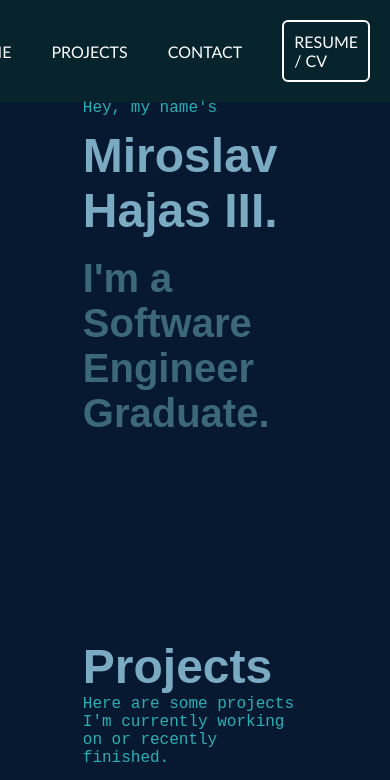
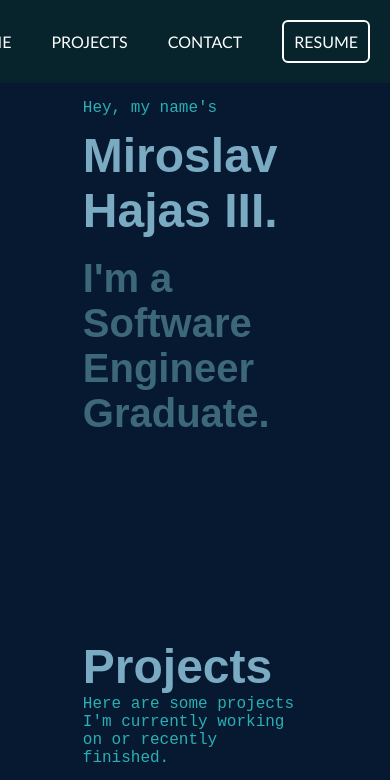
Before and after one commit to MiroHajasIII/PersonalPortfolio, a plain HTML site: page index.html in a window 390 px wide. Shown: the top 780 px of the page. Drawn offline with Linux system fonts and the light colour scheme; grey boxes are pictures that could not be loaded.

Commit message:
Update index.html
updated mobile compatibility, navbar update

```diff
--- a/index.html
+++ b/index.html
@@ -14,7 +14,7 @@
       <li><a href="#welcome">Home</a></li>
       <li><a href="#projects">Projects</a></li>
       <li><a href="#contact">Contact</a></li>
-      <li id="resume-nav"><a href="https://www.linkedin.com/in/miro-hajas-iii/" target="_blank">Resume / CV</a></li>
+      <li id="resume-nav"><a href="https://www.linkedin.com/in/miro-hajas-iii/" target="_blank">Resume</a></li>
     </ul>
   </nav>
 
```
